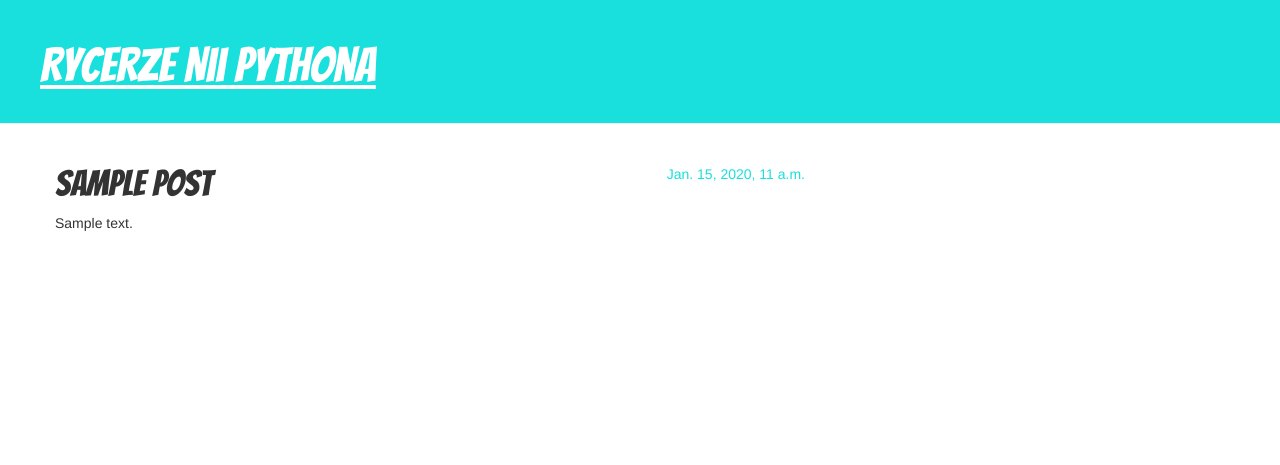
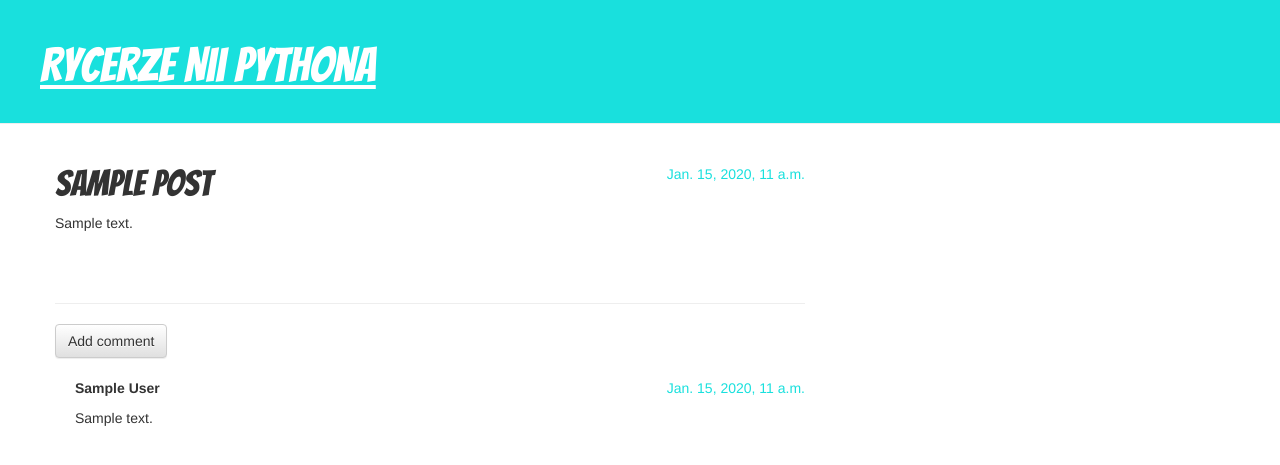
Before and after one commit to OlgaGorczynska/my-first-blog, a Django app: page /post/1/ in a window 1280 px wide. Shown: the top 465 px of the page. Run offline with Django 3.2, Linux system fonts and the light colour scheme; tables that the repository leaves empty hold one stand-in row (values such as "Sample post"); some libraries are stand-ins or nearby versions.

Commit message:
Added comments for the blog

```diff
--- a/blog/admin.py
+++ b/blog/admin.py
@@ -1,4 +1,5 @@
 from django.contrib import admin
-from .models import Post
+from .models import Post, Comment
 
 admin.site.register(Post)
+admin.site.register(Comment)
--- a/blog/models.py
+++ b/blog/models.py
@@ -17,3 +17,19 @@ class Post(models.Model):
 
     def __str__(self):
         return self.title
+class Comment(models.Model):
+    post = models.ForeignKey('blog.Post', related_name='comments')
+    author = models.CharField(max_length=200)
+    text = models.TextField()
+    created_date = models.DateTimeField(default=timezone.now)
+    approved_comment = models.BooleanField(default=False)
+
+    def approve(self):
+        self.approved_comment = True
+        self.save()
+
+    def __str__(self):
+        return self.text
+
+    def approved_comments(self):
+        return self.comments.filter(approved_comment=True)
--- a/blog/static/css/blog.css
+++ b/blog/static/css/blog.css
@@ -3,10 +3,7 @@
     margin-top: 0;
     padding: 20px 20px 20px 40px;
 }
-.webkit-keyframes mymove {
-    from {background-color: #19E0DD;}
-    to {background-color: blue;}
-}
+
 
 .page-header h1, .page-header h1 a, .page-header h1 a:visited, .page-header h1 a:active {
     color: #ffffff;
@@ -46,3 +43,6 @@ h1, h2, h3, h4 {
 .post h1 a, .post h1 a:visited {
     color: #000000;
 }
+.comment {
+    margin: 20px 0px 20px 20px;
+}
--- a/blog/templates/blog/post_detail.html
+++ b/blog/templates/blog/post_detail.html
@@ -13,4 +13,23 @@
         <h1>{{ post.title }}</h1>
         <p>{{ post.text|linebreaks }}</p>
     </div>
+<hr>
+<a class="btn btn-default" href="{% url 'add_comment_to_post' pk=post.pk %}">Add comment</a>
+{% for comment in post.comments.all %}
+{% if user.is_authenticated or comment.approved_comment %}
+    <div class="comment">
+        <div class="date">
+            {{ comment.created_date }}
+            {% if not comment.approved_comment %}
+                <a class="btn btn-default" href="{% url 'comment_remove' pk=comment.pk %}"><span class="glyphicon glyphicon-remove"></span></a>
+                <a class="btn btn-default" href="{% url 'comment_approve' pk=comment.pk %}"><span class="glyphicon glyphicon-ok"></span></a>
+            {% endif %}
+        </div>
+        <strong>{{ comment.author }}</strong>
+        <p>{{ comment.text|linebreaks }}</p>
+    </div>
+    {% endif %}
+{% empty %}
+    <p>No comments here yet :(</p>
+{% endfor %}
 {% endblock %}
--- a/blog/templates/blog/post_list.html
+++ b/blog/templates/blog/post_list.html
@@ -5,8 +5,9 @@
                     <div class="date">
                         <p>published: {{ post.published_date }}</p>
                     </div>
-                    <h1><a href="{% url 'post_detail' pk=post.pk %}">{{ post.title }}</a></h1>
+                    <h1><a href="{% url 'blog.views.post_detail' pk=post.pk %}">{{ post.title }}</a></h1>
                     <p>{{ post.text|linebreaks }}</p>
+                    <a href="{% url 'blog.views.post_detail' pk=post.pk %}">Comments: {{ post.approved_comments.count }}</a>
                 </div>
             {% endfor %}
             {% endblock %}
--- a/blog/urls.py
+++ b/blog/urls.py
@@ -5,4 +5,7 @@ urlpatterns = [
     url(r'^post/(?P<pk>[0-9]+)/$', views.post_detail, name='post_detail'),
     url(r'^post/new/$', views.post_new, name='post_new'),
     url(r'^post/(?P<pk>[0-9]+)/edit/$', views.post_edit, name='post_edit'),
+    url(r'^post/(?P<pk>[0-9]+)/comment/$', views.add_comment_to_post, name='add_comment_to_post'),
+    url(r'^comment/(?P<pk>[0-9]+)/approve/$', views.comment_approve, name='comment_approve'),
+	url(r'^comment/(?P<pk>[0-9]+)/remove/$', views.comment_remove, name='comment_remove'),
 ]
--- a/blog/views.py
+++ b/blog/views.py
@@ -1,8 +1,9 @@
 from django.shortcuts import render, get_object_or_404
 from django.utils import timezone
-from .models import Post
-from .forms import PostForm
+from .models import Post, Comment
+from .forms import PostForm, CommentForm
 from django.shortcuts import redirect
+from django.contrib.auth.decorators import login_required
 
 def post_list(request):
 	posts = Post.objects.filter(published_date__lte=timezone.now()).order_by('published_date')
@@ -35,3 +36,27 @@ def post_edit(request, pk):
     else:
         form = PostForm(instance=post)
     return render(request, 'blog/post_edit.html', {'form': form})
+def add_comment_to_post(request, pk):
+    post = get_object_or_404(Post, pk=pk)
+    if request.method == "POST":
+        form = CommentForm(request.POST)
+        if form.is_valid():
+            comment = form.save(commit=False)
+            comment.post = post
+            comment.save()
+            return redirect('blog.views.post_detail', pk=post.pk)
+    else:
+        form = CommentForm()
+    return render(request, 'blog/add_comment_to_post.html', {'form': form})
+@login_required
+def comment_approve(request, pk):
+    comment = get_object_or_404(Comment, pk=pk)
+    comment.approve()
+    return redirect('blog.views.post_detail', pk=comment.post.pk)
+
+@login_required
+def comment_remove(request, pk):
+    comment = get_object_or_404(Comment, pk=pk)
+    post_pk = comment.post.pk
+    comment.delete()
+    return redirect('blog.views.post_detail', pk=post_pk)
```
Also changed, not shown: blog/add_comment_to_post.html (added, +9 -0 lines), blog/forms.py (+7 -1 lines), blog/templates/blog/add_comment_to_post.html (added, +9 -0 lines), blog/migrations/0002_comment.py (added).
